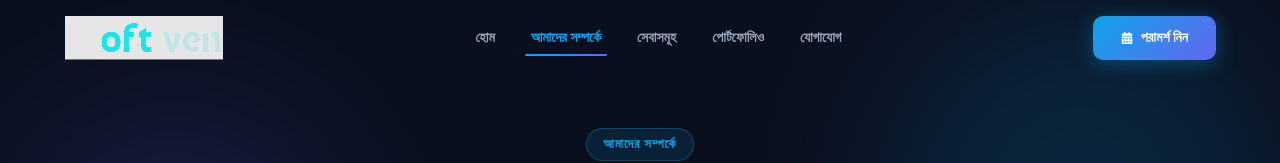
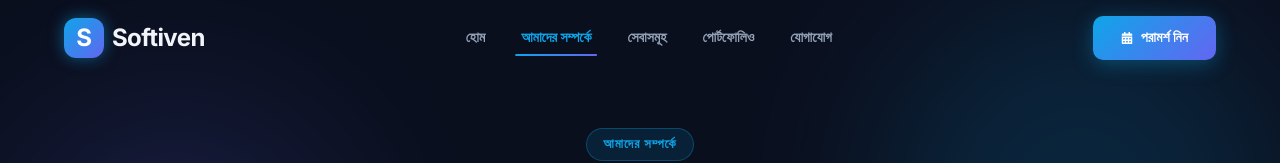
Before and after one commit to saadafahmed45/softiven-agancy-client, a Next.js app: page /about in a window 1280 px wide. Shown: the top 163 px of the page. Built offline with nearby package versions, Linux system fonts and the light colour scheme.

Commit message:
Replace SVG image logo with attractive CSS-styled text logo

```diff
--- a/app/shared/Footer.jsx
+++ b/app/shared/Footer.jsx
@@ -26,14 +26,13 @@ export default function Footer() {
         <div className="grid grid-cols-1 md:grid-cols-2 lg:grid-cols-4 gap-12">
           {/* Brand column */}
           <div className="lg:col-span-1 space-y-6">
-            <Link href="/">
-              <Image
-                className="h-auto w-[150px] brightness-[5] contrast-[0.8]"
-                src="/logo_2.svg"
-                alt="Softiven Logo"
-                width={150}
-                height={45}
-              />
+            <Link href="/" className="flex items-center gap-2 group inline-flex">
+              <div className="w-10 h-10 rounded-xl bg-gradient-to-br from-[#0EA5E9] to-[#6366F1] flex items-center justify-center shadow-[0_0_15px_rgba(14,165,233,0.5)] group-hover:shadow-[0_0_25px_rgba(14,165,233,0.7)] transition-all duration-300">
+                <span className="text-white font-bold text-2xl font-display leading-none">S</span>
+              </div>
+              <span className="text-2xl font-bold font-display tracking-tight text-[#F1F5F9]">
+                Softiven
+              </span>
             </Link>
             <p className="text-[#64748B] text-sm leading-relaxed">
               Softiven — আপনার ব্যবসার বিশ্বস্ত ডিজিটাল পার্টনার। ওয়েবসাইট, Shopify
--- a/app/shared/Navbar.jsx
+++ b/app/shared/Navbar.jsx
@@ -38,15 +38,13 @@ function Navbar() {
       <div className="max-w-7xl mx-auto px-6 md:px-10 lg:px-16 py-4">
         <div className="flex items-center justify-between">
           {/* Logo */}
-          <Link href="/" className="flex items-center z-10">
-            <Image
-              src="/logo_2.svg"
-              alt="Softiven Logo"
-              className="w-[140px] md:w-[160px] object-contain brightness-[5] contrast-[0.8]"
-              width={160}
-              height={48}
-              priority
-            />
+          <Link href="/" className="flex items-center gap-2 z-10 group">
+            <div className="w-10 h-10 rounded-xl bg-gradient-to-br from-[#0EA5E9] to-[#6366F1] flex items-center justify-center shadow-[0_0_15px_rgba(14,165,233,0.5)] group-hover:shadow-[0_0_25px_rgba(14,165,233,0.7)] transition-all duration-300">
+              <span className="text-white font-bold text-2xl font-display leading-none">S</span>
+            </div>
+            <span className="text-2xl font-bold font-display tracking-tight text-[#F1F5F9]">
+              Softiven
+            </span>
           </Link>
 
           {/* Desktop Links */}
```
